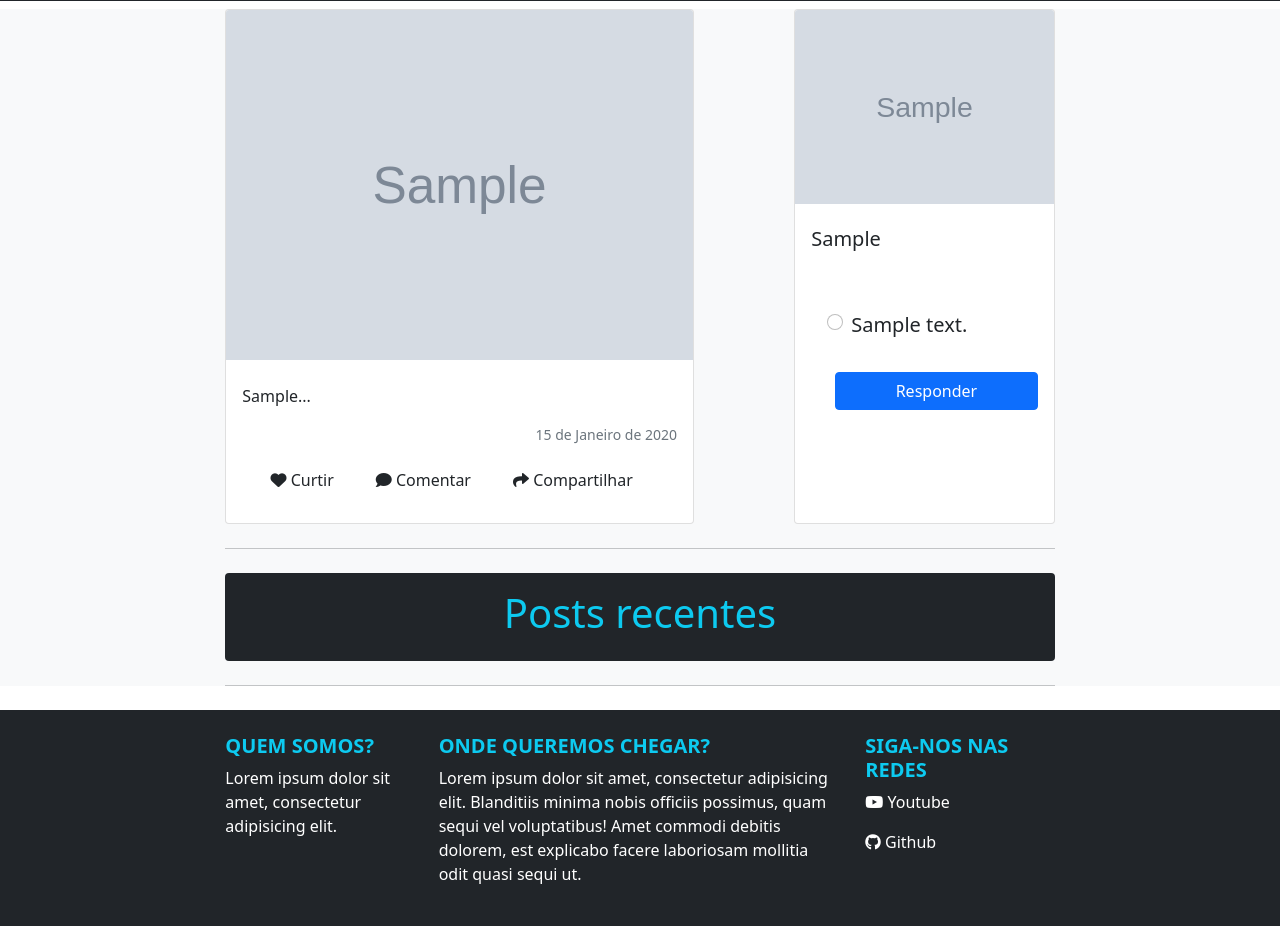
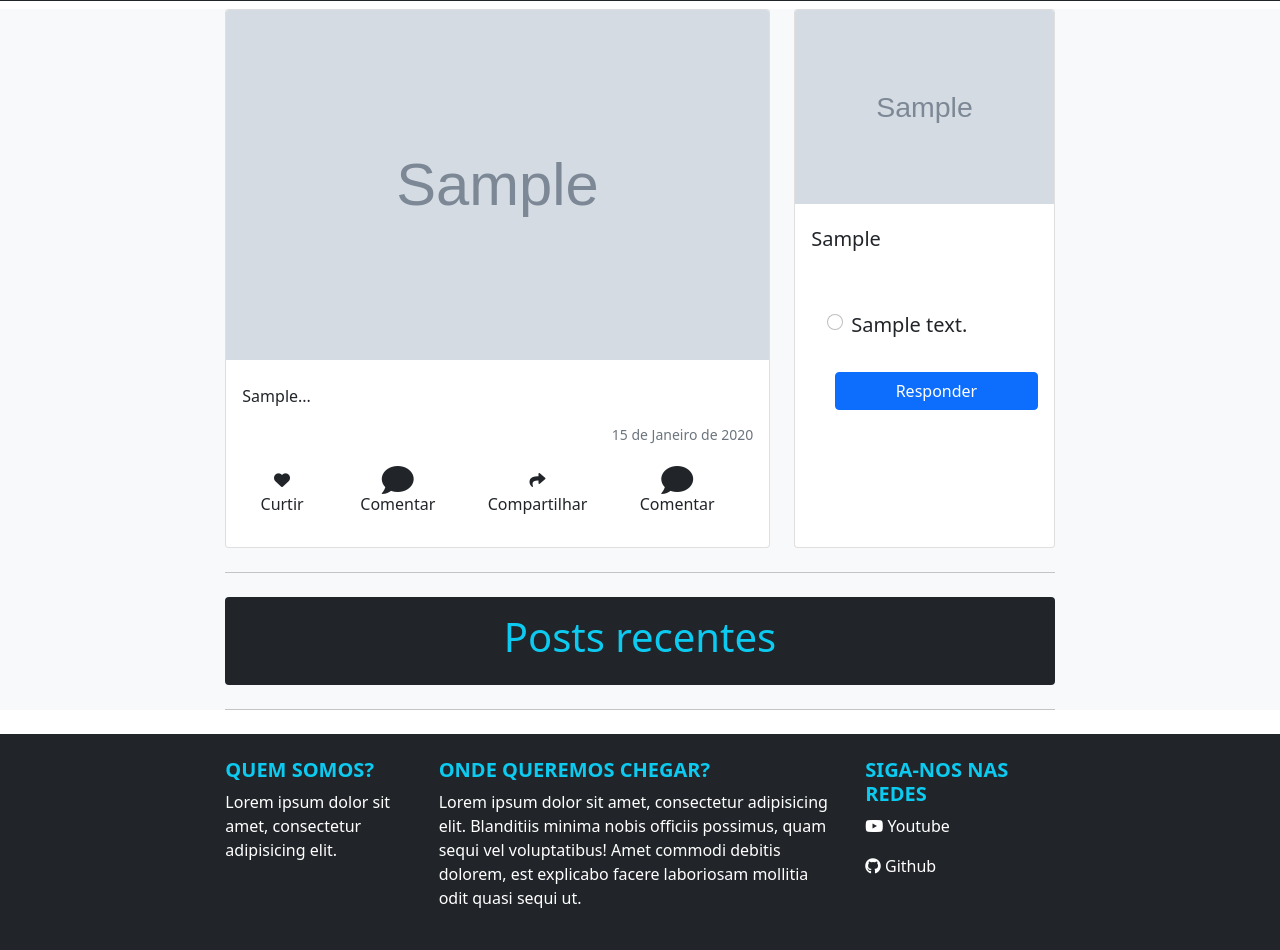
Before and after one commit to academiapython/aplicacoes-web-responsivas-com-django-e-bootstrap, a Django app: page / in a window 1280 px wide. Shown: the part 221-1171 px from the top of the page. Before the commit the page ends 1147 px from the top, so only its background shows below. Run offline with Django 4.2, Linux system fonts and the light colour scheme; tables that the repository leaves empty hold one stand-in row (values such as "Sample post"); grey boxes marked "Sample" are stand-in pictures; some libraries are stand-ins or nearby versions.

Commit message:
ajustando chamada htmx para submit de comentários

```diff
--- a/blog/models.py
+++ b/blog/models.py
@@ -73,4 +73,4 @@ class Comentario(models.Model):
     perfil = models.ForeignKey(Perfil, on_delete=models.CASCADE, null=True)
 
     def __str__(self):
-        return self.conteudo
+        return self.texto
--- a/blog/templates/fragments/card_base.html
+++ b/blog/templates/fragments/card_base.html
@@ -25,18 +25,26 @@
         <div class="row">
             <div class="col-12">
                 <div class="d-flex justify-content-center">
+
                     <div class="span me-3 btn">
                         <i class="fa-solid fa-heart"></i> Curtir
                     </div>
-                    <div class="span me-3 btn">
-                        <i class="fa-solid fa-comment"></i> Comentar
-                    </div>
+
+                    {% include 'social/btn_comentar.html' %}
+
                     <div class="span me-3 btn">
                         <i class="fa-solid fa-share"></i> Compartilhar
                     </div>
+
+                    {% include 'social/btn_comentar_htmx.html' %}
+
                 </div>
             </div>
         </div>
 
     </div>
 </div>
+
+<div id="modals-here"></div>
+
+{% include "social/comentar_modal.html" %}
--- /dev/null
+++ b/blog/templates/social/btn_comentar.html
@@ -0,0 +1,6 @@
+<div class="span me-3 btn"
+     data-bs-toggle="modal"
+     data-bs-target="#ModalComentario"
+     data-bs-whatever="@mdo">
+    <i class="fa-solid fa-comment fa-2xl"></i> Comentar
+</div>
--- /dev/null
+++ b/blog/templates/social/btn_comentar_htmx.html
@@ -0,0 +1,10 @@
+<div class="span me-3 btn"
+	hx-get="{% url 'comentar_post_htmx' post.id %}"
+	hx-target="#modals-here"
+	hx-trigger="click"
+	_="on htmx:afterOnLoad wait 10ms then add .show to #modal then add .show to #modal-backdrop">
+	<i class="fa-solid fa-comment fa-2xl"></i>
+
+	Comentar
+
+</div>
--- /dev/null
+++ b/blog/templates/social/comentar_modal.html
@@ -0,0 +1,27 @@
+<div class="modal fade" id="ModalComentario" tabindex="-1" aria-labelledby="ModalLabelComentario" aria-hidden="true">
+    <form action="{% url 'comentarios' post.id %}" method="POST">
+        {% csrf_token %}
+        <div class="modal-dialog">
+            <div class="modal-content">
+
+                <div class="modal-header">
+                    <h1 class="modal-title fs-5" id="ModalLabelComentario">Comentando o post {{ post.titulo }} </h1>
+                    <button type="button" class="btn-close" data-bs-dismiss="modal" aria-label="Close"></button>
+                </div>
+
+                <div class="modal-body">
+                    <div class="mb-3">
+                        <label for="message-text" class="col-form-label">Comentário:</label>
+                        <textarea class="form-control" id="message-text" rows="5" name="comentario"></textarea>
+                    </div>
+                </div>
+
+                <div class="modal-footer">
+                    <button type="button" class="btn btn-secondary" data-bs-dismiss="modal">Cancelar</button>
+                    <button type="submit" class="btn btn-primary">Comentar</button>
+                </div>
+
+            </div>
+        </div>
+    </form>
+</div>
--- a/blog/urls.py
+++ b/blog/urls.py
@@ -8,4 +8,6 @@ urlpatterns = [
     path('', views.home, name='home'),
     path('blog/', views.blog, name='blog'),
     path('posts/<int:post_id>/post_detail', views.post_detail, name='post_detail'),
+    path('posts/<int:post_id>/comentarios', views.comentar, name='comentarios'),
+    path('posts/comentarios/<int:post_id>', views.comentar_post, name='comentar_post_htmx'),
 ] + static(settings.STATIC_URL, document_root=settings.STATIC_ROOT)
--- a/blog/views.py
+++ b/blog/views.py
@@ -1,5 +1,7 @@
+from django.contrib.auth.models import User
 from django.shortcuts import render
-from .models import Post
+from .models import Post, Comentario
+
 
 def home(request):
     posts = Post.objects.order_by('-data_publicacao')[:5]
@@ -22,3 +24,21 @@ def blog(request):
         'posts': posts
     }
     return render(request, 'blog/blog.html', context)
+
+def comentar(request, post_id):
+    comentario = request.POST['comentario']
+    perfil = User.objects.all().first().perfil
+    post = Post.objects.get(pk=post_id)
+
+    comentario = Comentario(texto=comentario, perfil=perfil, post=post)
+    comentario.save()
+
+    context = {
+        'post': post
+    }
+
+    return render(request, 'blog/post_detail.html', context)
+
+def comentar_post(request, post_id):
+    post = Post.objects.get(pk=post_id)
+    return render(request, "social/modal_comentar.html", {'post': post})
--- a/templates/base.html
+++ b/templates/base.html
@@ -19,6 +19,22 @@
     <title>
       {% block title %} {% endblock %}
     </title>
+
+    <script>
+        function closeModal() {
+	var container = document.getElementById("modals-here")
+	var backdrop = document.getElementById("modal-backdrop")
+	var modal = document.getElementById("modal")
+
+	modal.classList.remove("show")
+	backdrop.classList.remove("show")
+
+	setTimeout(function() {
+		container.removeChild(backdrop)
+		container.removeChild(modal)
+	}, 200)
+}
+    </script>
 </head>
 
 <body>
```
Also changed, not shown: blog/templates/blog/post_detail.html (+4 -3 lines), blog/templates/social/modal_comentar.html (added, +29 -0 lines).
